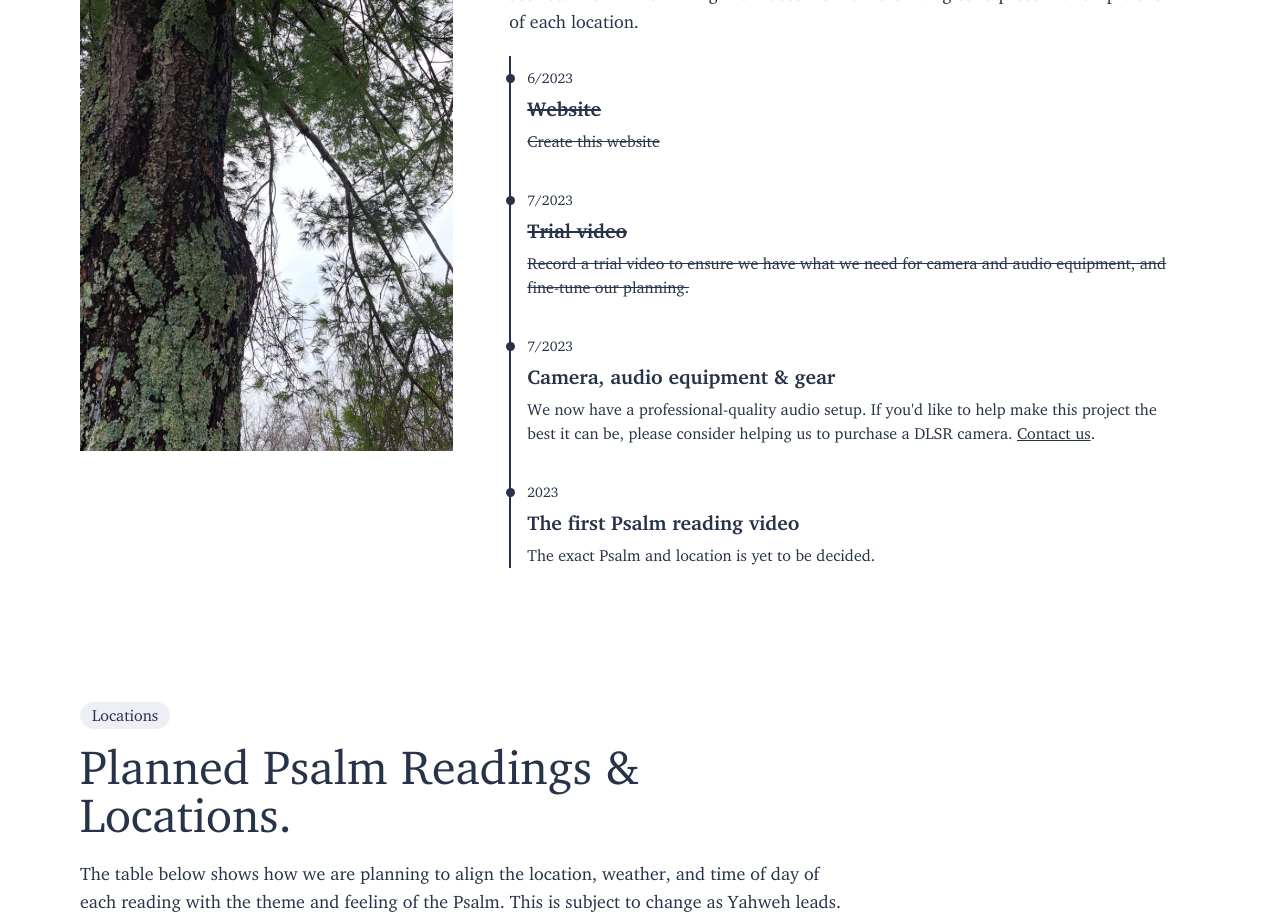
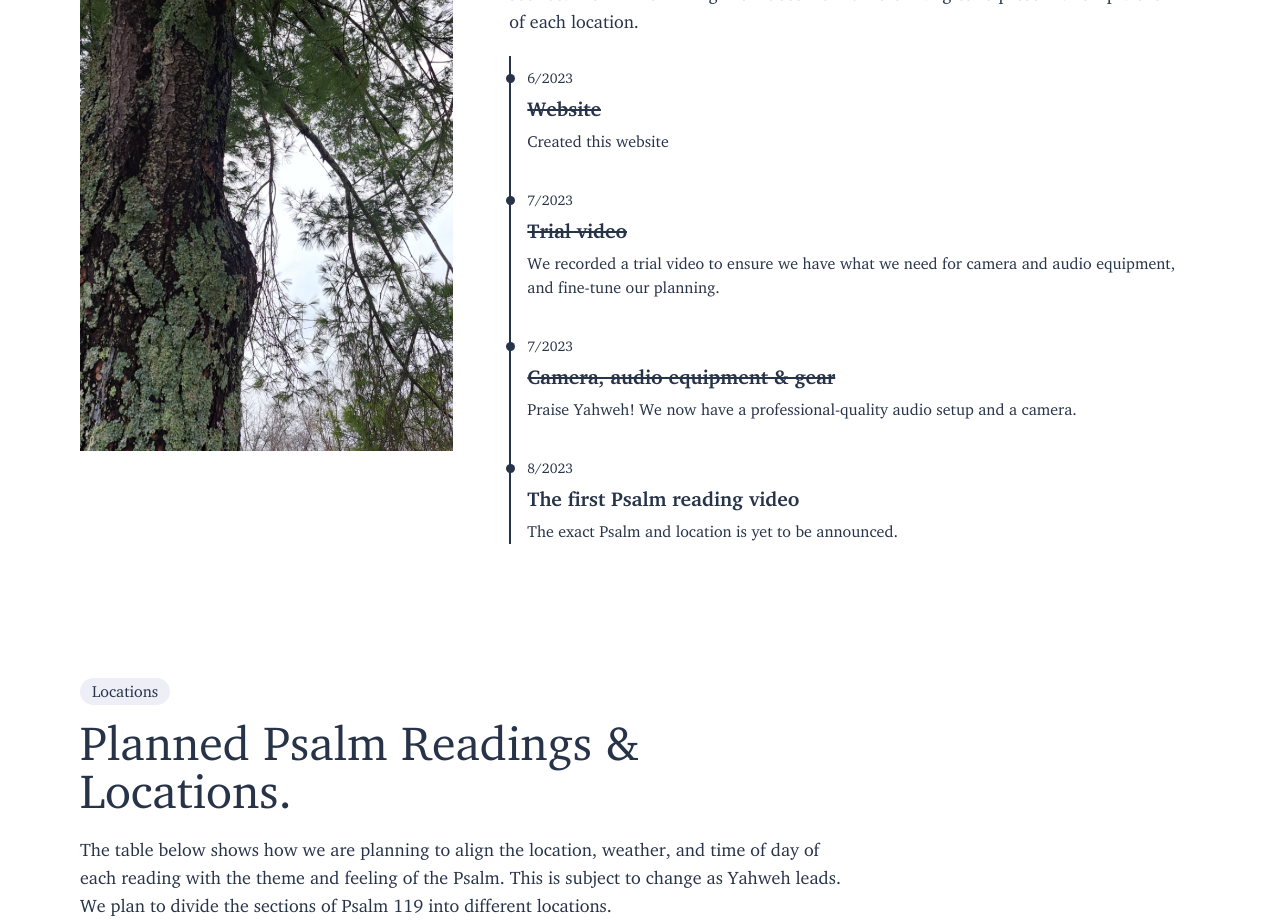
Before and after one commit to Psalms23Project/psalms23project.github.io, a SvelteKit app: page / in a window 1280 px wide. Shown: the part 1500-2420 px from the top of the page. Built offline with nearby package versions, Linux system fonts and the light colour scheme.

Commit message:
Update progress

```diff
--- a/src/routes/+page.svelte
+++ b/src/routes/+page.svelte
@@ -75,8 +75,8 @@ function getIconStr(icon) {
         </div>
         <div class="mb-6 ml-4 mt-2">
           <h4 class="mb-1.5 text-xl font-semibold line-through">Website</h4>
-          <p class="mb-3 line-through">
-            Create this website
+          <p class="mb-3">
+            Created this website
           </p>
         </div>
       </li>
@@ -89,8 +89,8 @@ function getIconStr(icon) {
         </div>
         <div class="mb-6 ml-4 mt-2">
           <h4 class="mb-1.5 text-xl font-semibold line-through">Trial video</h4>
-          <p class="mb-3 line-through">
-            Record a trial video to ensure we have what we need for camera and audio equipment, and fine-tune our planning.
+          <p class="mb-3">
+            We recorded a trial video to ensure we have what we need for camera and audio equipment, and fine-tune our planning.
           </p>
         </div>
       </li>
@@ -102,9 +102,9 @@ function getIconStr(icon) {
           </p>
         </div>
         <div class="mb-6 ml-4 mt-2">
-          <h4 class="mb-1.5 text-xl font-semibold">Camera, audio equipment & gear</h4>
+          <h4 class="mb-1.5 text-xl font-semibold line-through">Camera, audio equipment & gear</h4>
           <p class="mb-3">
-            We now have a professional-quality audio setup. If you'd like to help make this project the best it can be, please consider helping us to purchase a DLSR camera. <a class="underline" href="mailto:hi@noahrahm.com">Contact us</a>.
+            Praise Yahweh! We now have a professional-quality audio setup and a camera.
           </p>
         </div>
       </li>
@@ -112,13 +112,13 @@ function getIconStr(icon) {
         <div class="flex-start flex items-center pt-3">
           <div class="-ml-[5px] mr-3 h-[9px] w-[9px] rounded-full bg-navyblue"></div>
           <p class="text-sm">
-            2023
+            8/2023
           </p>
         </div>
         <div class="mb-6 ml-4 mt-2">
           <h4 class="mb-1.5 text-xl font-semibold">The first Psalm reading video</h4>
           <p class="mb-3">
-            The exact Psalm and location is yet to be decided.
+            The exact Psalm and location is yet to be announced.
           </p>
         </div>
       </li>
```
